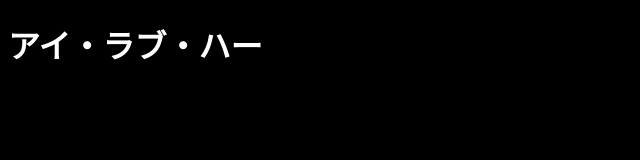
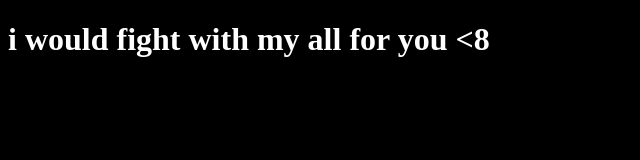
Before and after one commit to rik-ka/owo, a plain HTML site: page index.html in a window 1280 px wide. Shown: the whole page, without its empty margins (0-640 px from the left). Drawn offline with Linux system fonts and the light colour scheme.

Commit message:
Update index.html

```diff
--- a/index.html
+++ b/index.html
@@ -6,5 +6,5 @@
 </head>
 <body text="white">
 <body bgcolor="black">
-<h1> アイ・ラブ・ハー </h1>
+<h1> i would fight with my all for you <8 </h1>
 </html>
```
